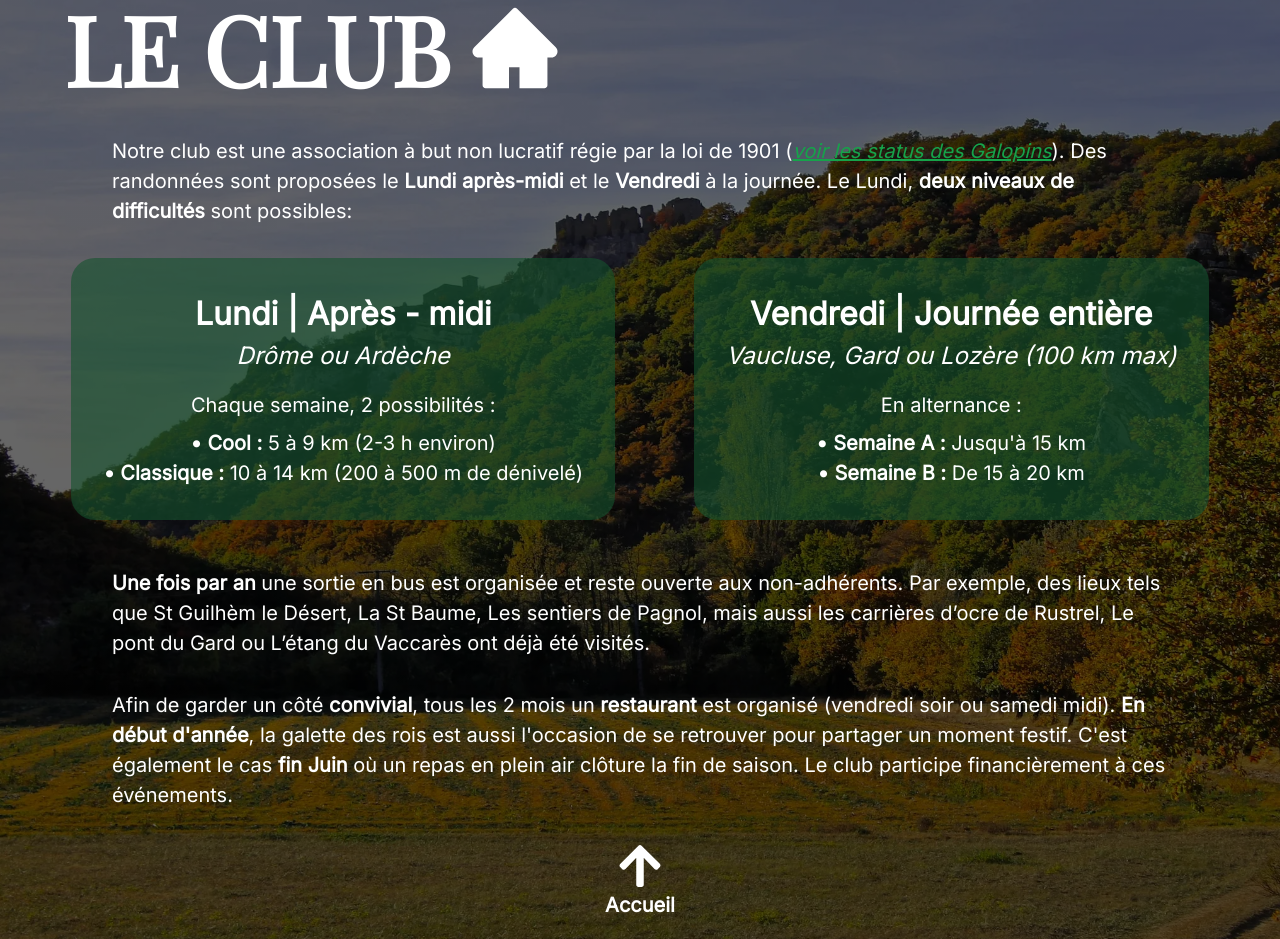
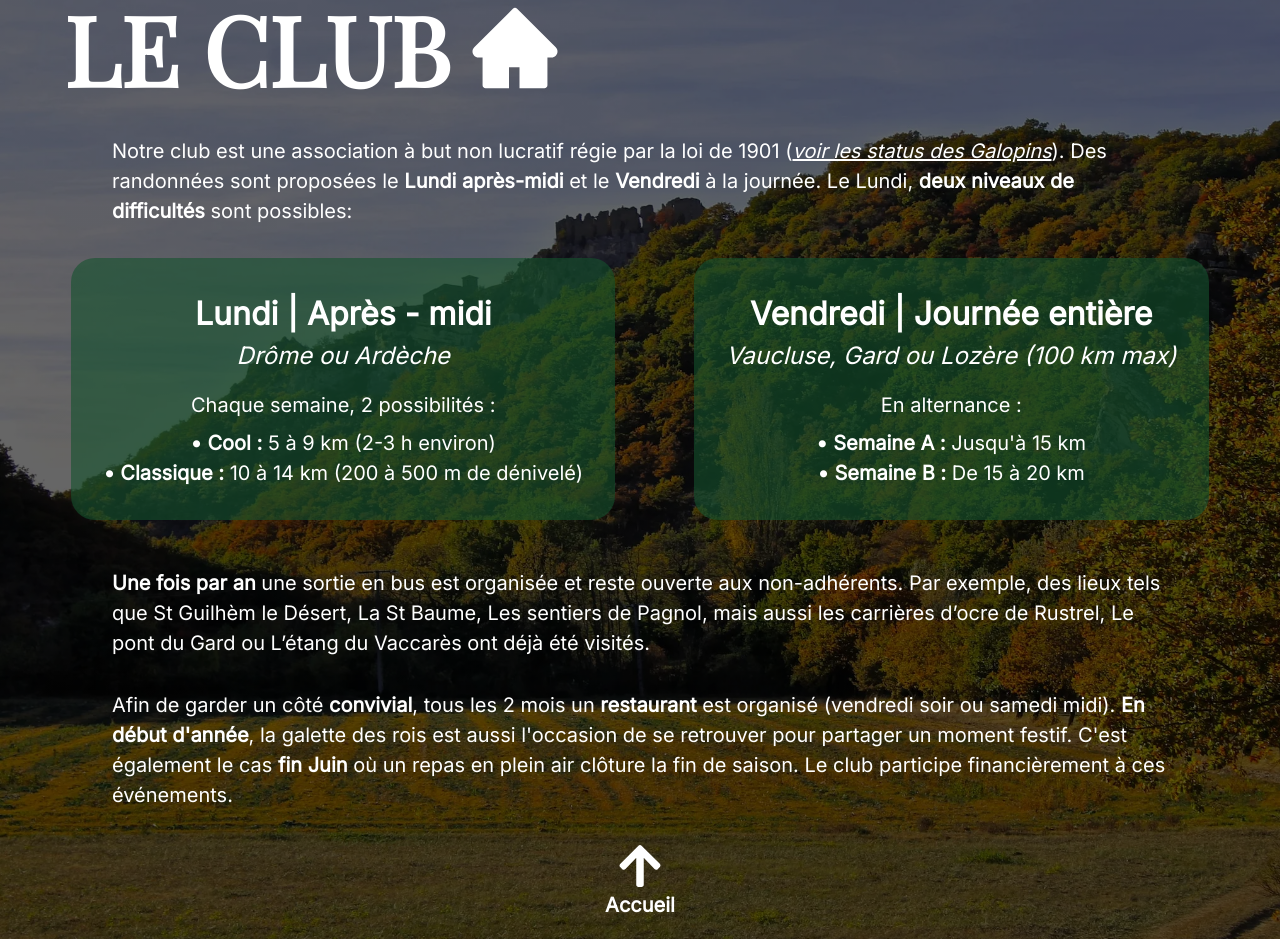
Before and after one commit to SebastienLaurentt/Galopins, a Vue app: page / in a window 1280 px wide. Shown: the part 2400-3339 px from the top of the page. Built offline with nearby package versions, Linux system fonts and the light colour scheme; no server answers.

Commit message:
change mentions link style in club

```diff
--- a/src/sections/Club.tsx
+++ b/src/sections/Club.tsx
@@ -35,7 +35,7 @@ function Club() {
       </SectionHeader>
       <p className='px-4 md:px-20 wideScreen'>
         Notre club est une association à but non lucratif régie par la loi de 1901 (
-      <a href="mentions" className='italic text-green-600 underline md:hover:font-bold' >
+      <a href="mentions" className='italic  underline md:hover:font-bold' >
         voir les status des Galopins
       </a>
 
```
